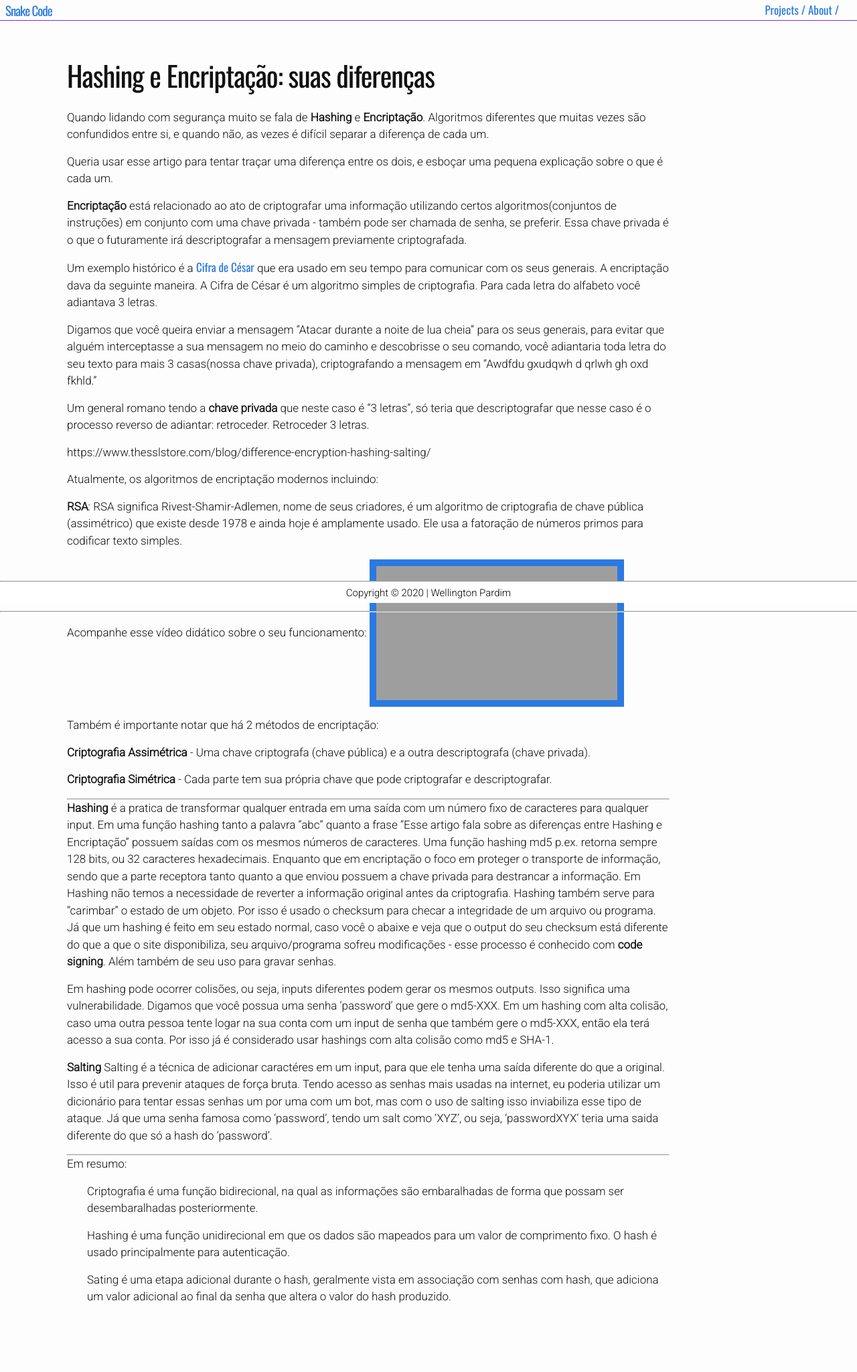
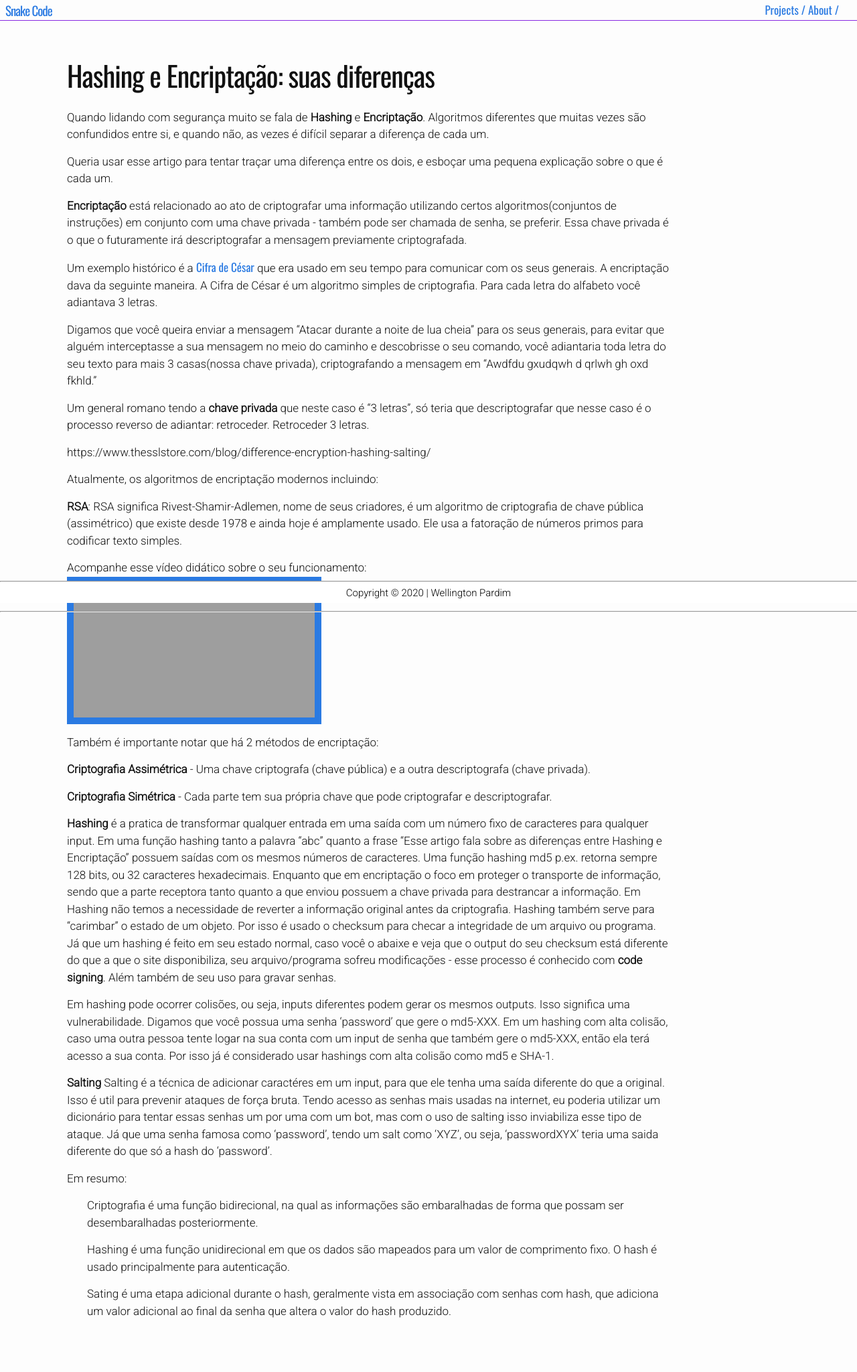
Before and after one commit to Pardim93/Pardim93.github.io, a Jekyll site: the page built from _posts/2020-02-09-Hashing-e-Encripitacao.md, in a window 1280 px wide. Shown: the whole page at 67% size. Built offline with Jekyll 4.4.1, drawn with Linux system fonts in a browser that asks for light colours; comment, search, counter and statistics services are not loaded; before the commit the page ends 2027 px from its top, so only the background shows below that; grey boxes are pictures that could not be loaded.

```diff
--- a/CNAME
+++ /dev/null
@@ -1 +0,0 @@
-pardim.me
--- a/_config.yml
+++ b/_config.yml
@@ -17,7 +17,7 @@ title: Snake Code
 email: lain93@pm.me
 
 baseurl: '' # the subpath of your site, e.g. /blog
-url:  https://pardim.me # the base hostname & protocol for your site, e.g. http://example.com
+url:  Pardim93.github.io # the base hostname & protocol for your site, e.g. http://example.com
 github_username:  Pardim93
 
 # Build settings
--- a/_posts/2020-02-09-Hashing-e-Encripitacao.md
+++ b/_posts/2020-02-09-Hashing-e-Encripitacao.md
@@ -33,7 +33,6 @@ Também é importante notar que há 2 métodos de encriptação:
 
 **Criptografia Simétrica** -  Cada parte tem sua própria chave que pode criptografar e descriptografar.
 
----
 **Hashing** é a pratica de transformar qualquer entrada em uma saída com um número fixo de caracteres para qualquer input. Em uma função hashing tanto a palavra "abc" quanto a frase "Esse artigo fala sobre as diferenças entre Hashing e Encriptação" possuem saídas com os mesmos números de caracteres. Uma função hashing md5 p.ex. retorna sempre 128 bits, ou 32 caracteres hexadecimais. Enquanto que em encriptação o foco em proteger o transporte de informação, sendo que a parte receptora tanto quanto a que enviou possuem a chave privada para destrancar a informação. Em Hashing não temos a necessidade de reverter a informação original antes da criptografia. Hashing também serve para "carimbar" o estado de um objeto. Por isso é usado o checksum para checar a integridade de um arquivo ou programa. Já que um hashing é feito em seu estado normal, caso você o abaixe e veja que o output do seu checksum está diferente do que a que o site disponibiliza, seu arquivo/programa sofreu modificações - esse processo é conhecido com **code signing**. Além também de seu uso para gravar senhas.
 
 Em hashing pode ocorrer colisões, ou seja, inputs diferentes podem gerar os mesmos outputs. Isso significa uma vulnerabilidade. Digamos que você possua uma senha 'password' que gere o md5-XXX. Em um hashing com alta colisão, caso uma outra pessoa tente logar na sua conta com um input de senha que também gere o md5-XXX, então ela terá acesso a sua conta.
@@ -42,7 +41,6 @@ Por isso já é considerado usar hashings com alta colisão como md5 e SHA-1.
 **Salting**
 Salting é a técnica de adicionar caractéres em um input, para que ele tenha uma saída diferente do que a original. Isso é util para prevenir ataques de força bruta. Tendo acesso as senhas mais usadas na internet, eu poderia utilizar um dicionário para tentar essas senhas um por uma com um bot, mas com o uso de salting isso inviabiliza esse tipo de ataque. Já que uma senha famosa como 'password', tendo um salt como 'XYZ', ou seja, 'passwordXYX' teria uma saida diferente do que só a hash do 'password'.
 
----
 Em resumo:
 
 - Criptografia é uma função bidirecional, na qual as informações são embaralhadas de forma que possam ser desembaralhadas posteriormente.
```
